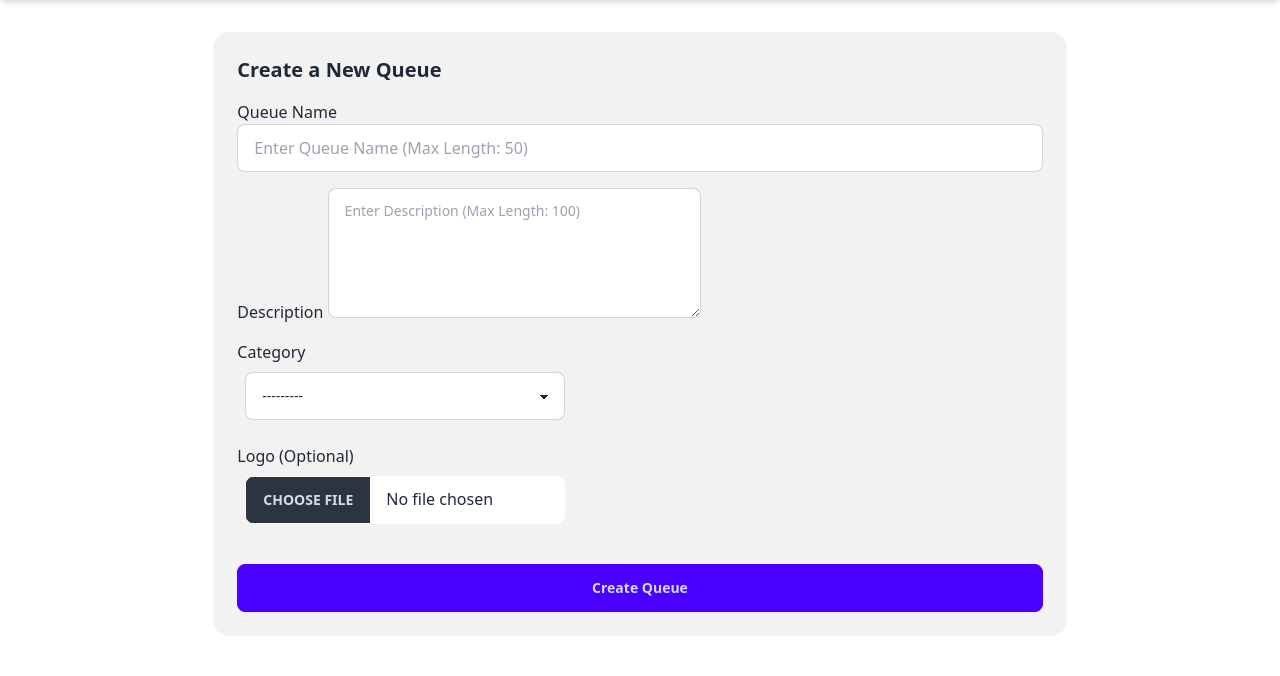
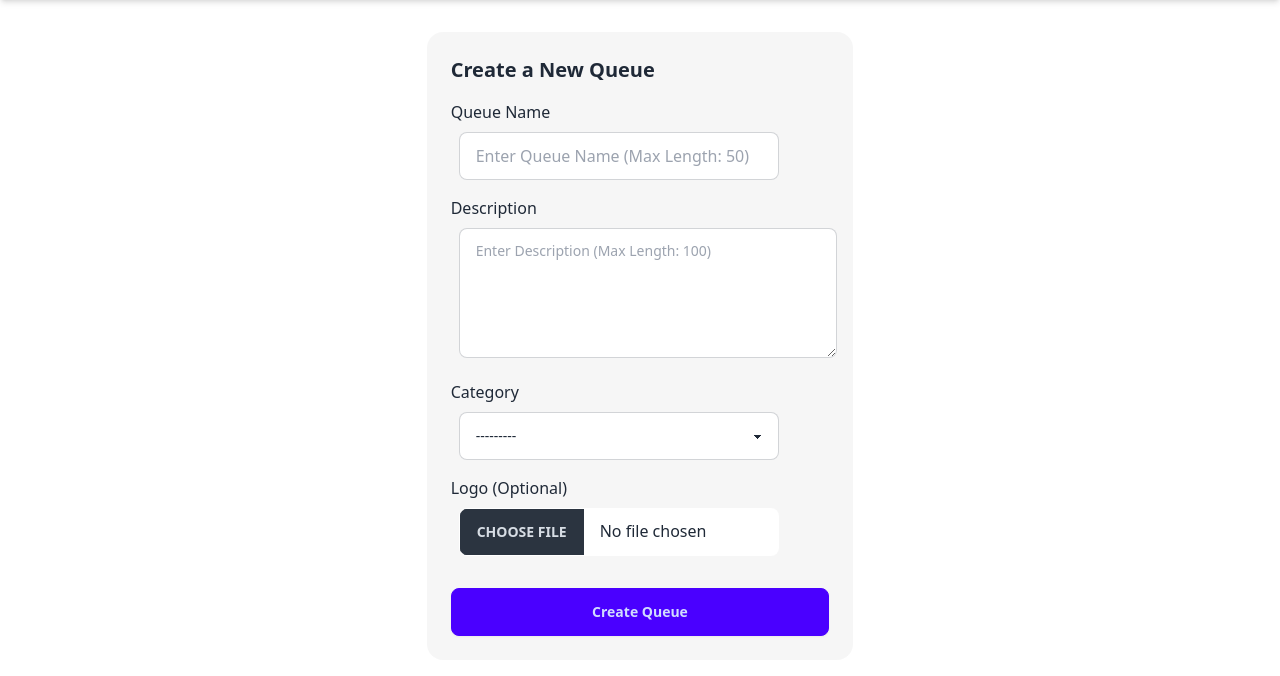
Before and after one commit to pannlnwza/queue-management, a Django app: page /manager/create in a window 1280 px wide. Shown: the part 72-748 px from the top of the page. Run offline with Django 5.2, Linux system fonts and the light colour scheme; a user stored in the database is signed in; some libraries are stand-ins or nearby versions.

Commit message:
Styling changes

```diff
--- a/manager/forms.py
+++ b/manager/forms.py
@@ -15,8 +15,8 @@ class QueueForm(forms.ModelForm):
             'logo': 'Logo (Optional)',
         }
         widgets = {
-            'name': forms.TextInput(attrs={'class': 'input input-bordered w-full max-w-xs"', 'placeholder': 'Enter Queue Name (Max Length: 50)'}),
-            'description': forms.Textarea(attrs={'class': 'textarea textarea-bordered', 'placeholder': 'Enter Description (Max Length: 100)', 'rows': 4}),
+            'name': forms.TextInput(attrs={'class': 'input input-bordered w-full max-w-xs m-2', 'placeholder': 'Enter Queue Name (Max Length: 50)'}),
+            'description': forms.Textarea(attrs={'class': 'textarea textarea-bordered w-full m-2', 'placeholder': 'Enter Description (Max Length: 100)', 'rows': 4}),
             'category': forms.Select(attrs={'class': 'select select-bordered w-full max-w-xs m-2'}),
             'logo': forms.ClearableFileInput(attrs={'class': 'file-input w-full max-w-xs m-2', 'accept': 'image/*'}),
         }
--- a/manager/templates/manager/create_q.html
+++ b/manager/templates/manager/create_q.html
@@ -1,28 +1,28 @@
 {% extends 'base.html' %}
 {% block content %}
 <main>
-    <div class="card bg-base-200 text-base-content w-2/3 mx-auto p-6">
+    <div class="card bg-base-200/70 text-base-content w-1/3 mx-auto p-6">
         <h2 class="card-title mb-4 text-center">Create a New Queue</h2>
         <form method="POST" enctype="multipart/form-data">
             {% csrf_token %}
 
             <!-- Render form fields without custom classes -->
-            <div class="form-group mb-4">
+            <div class="form-group mb-2">
                 <label for="{{ form.name.id_for_label }}">Queue Name</label>
-                {{ form.name }}
+                <div>{{ form.name }}</div>
             </div>
 
-            <div class="form-group mb-4">
+            <div class="form-group mb-2">
                 <label for="{{ form.description.id_for_label }}">Description</label>
-                {{ form.description }}
+                <div>{{ form.description }}</div>
             </div>
 
-            <div class="form-group mb-4">
+            <div class="form-group mb-2">
                 <label for="{{ form.category.id_for_label }}">Category</label>
                 <div>{{ form.category }}</div>
             </div>
 
-            <div class="form-group mb-4">
+            <div class="form-group mb-2">
                 <label for="{{ form.logo.id_for_label }}">Logo (Optional)</label>
                 <div>{{ form.logo }}</div>
             </div>
```
